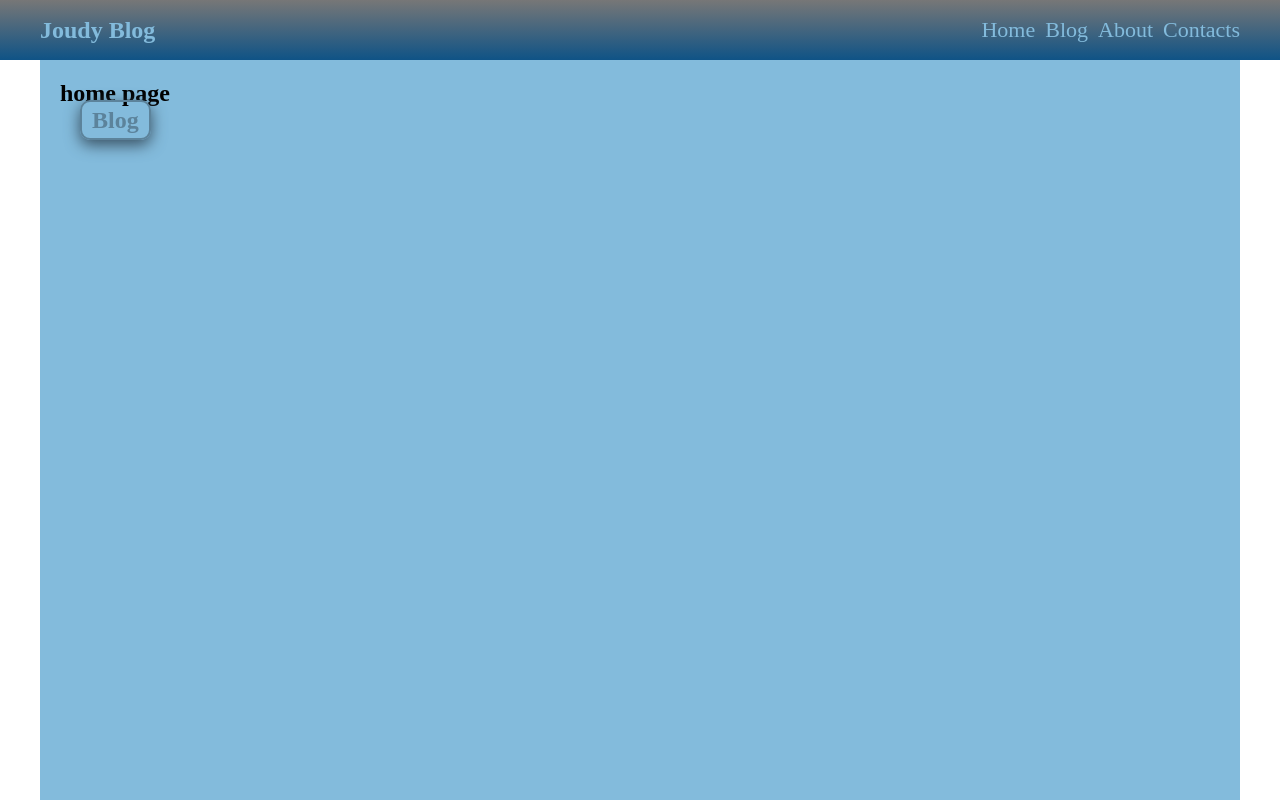
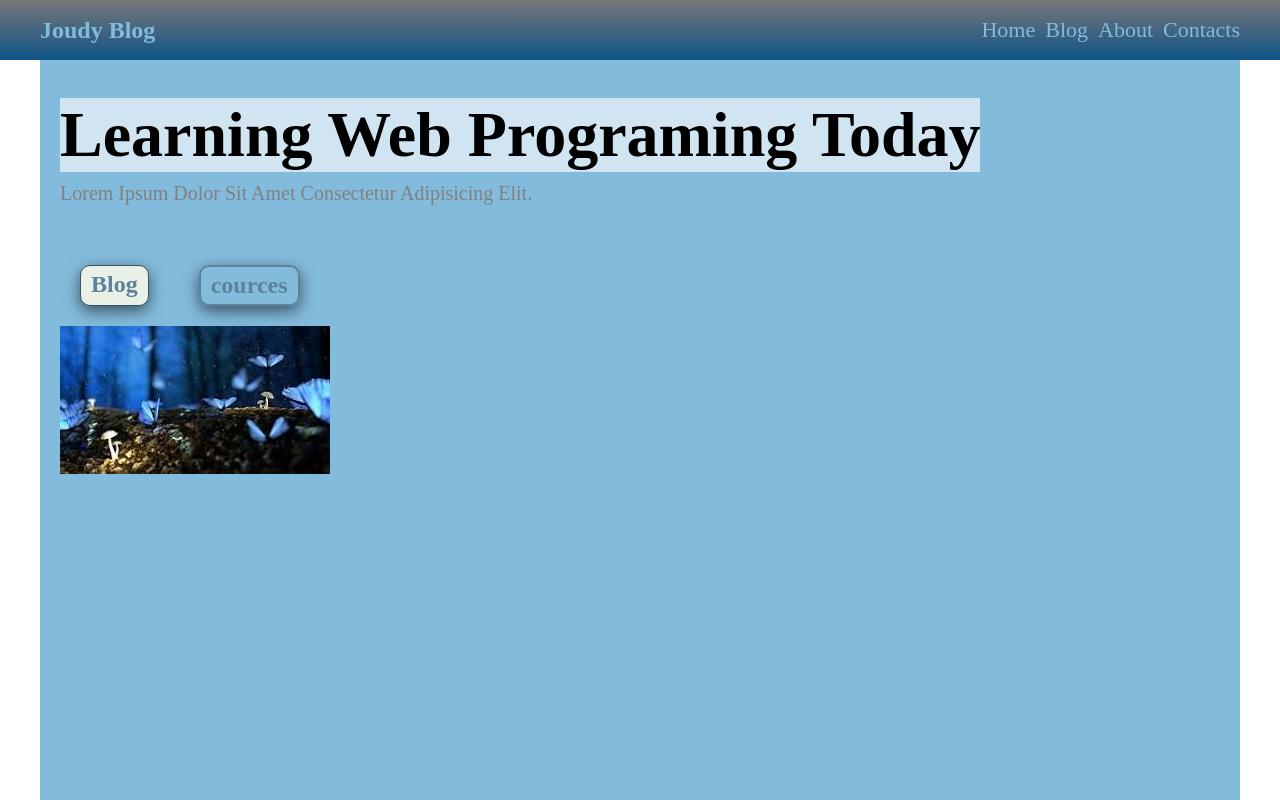
Before and after one commit to joudyjoudy/joudy-blog, a Next.js app: page / in a window 1280 px wide. Built offline with nearby package versions, Linux system fonts and the light colour scheme.

Commit message:
add new updates

```diff
--- /dev/null
+++ b/src/Components/Home/Welcome.jsx
@@ -0,0 +1,21 @@
+import Image from "next/image";
+import classes from "./Welcome.module.css"
+import Button from "../UiElements/Button";
+export default function Welcome() {
+    return( <section className={classes["welcome"]}>
+        <div className={classes["text"]}>
+            <p className={classes["welcome-text"]}>welcome</p>
+            <p className={classes["vision"]}>Learning Web programing Today</p>
+            <p className={classes["desc"]}>Lorem ipsum dolor sit amet consectetur adipisicing elit.</p>
+
+        <div className={classes["buttons"]}>
+            <Button href="/blog">Blog</Button>
+            <Button outline href="cources">cources</Button>
+        </div>
+        </div>
+        <div className={classes["img"]}>
+            <Image src="/assets/butterfly.jpg" alt="beautiful img"
+             width={270} height={148} loading="eager" />
+        </div>
+    </section>)
+}
--- /dev/null
+++ b/src/Components/Home/Welcome.module.css
@@ -0,0 +1,29 @@
+.welcome{
+    display: flex;
+    flex-direction: column;
+}
+.text p {
+    position: relative;
+    z-index: 10px;
+    text-transform: capitalize;
+}
+.welcome-text{
+    color: var(--color-two);
+}
+.vision{
+    font-size: 64px;
+    background-color: #ffffff9e;
+    color: black;
+    width: fit-content;
+    margin-bottom:10px ;
+    font-weight: bold;
+}
+.desc{
+    color: gray;
+    font-size: 20px;
+}
+.buttons{
+    margin-top: 40px;
+    display: flex;
+    gap: 10px;
+}
--- a/src/app/page.jsx
+++ b/src/app/page.jsx
@@ -1,10 +1,10 @@
+import Welcome from "@/Components/Home/Welcome";
 import Button from "@/Components/UiElements/Button";
 
 export default function Home() {
   return (
-    <div>
-    <h2>home page</h2>
-    <Button href="/blog" outline>Blog</Button>
-    </div>
+    <section>
+      <Welcome />
+    </section>
   );
 }
```
Also changed, not shown: public/assets/butterfly.jpg (added), public/assets/download.jpg (added).
